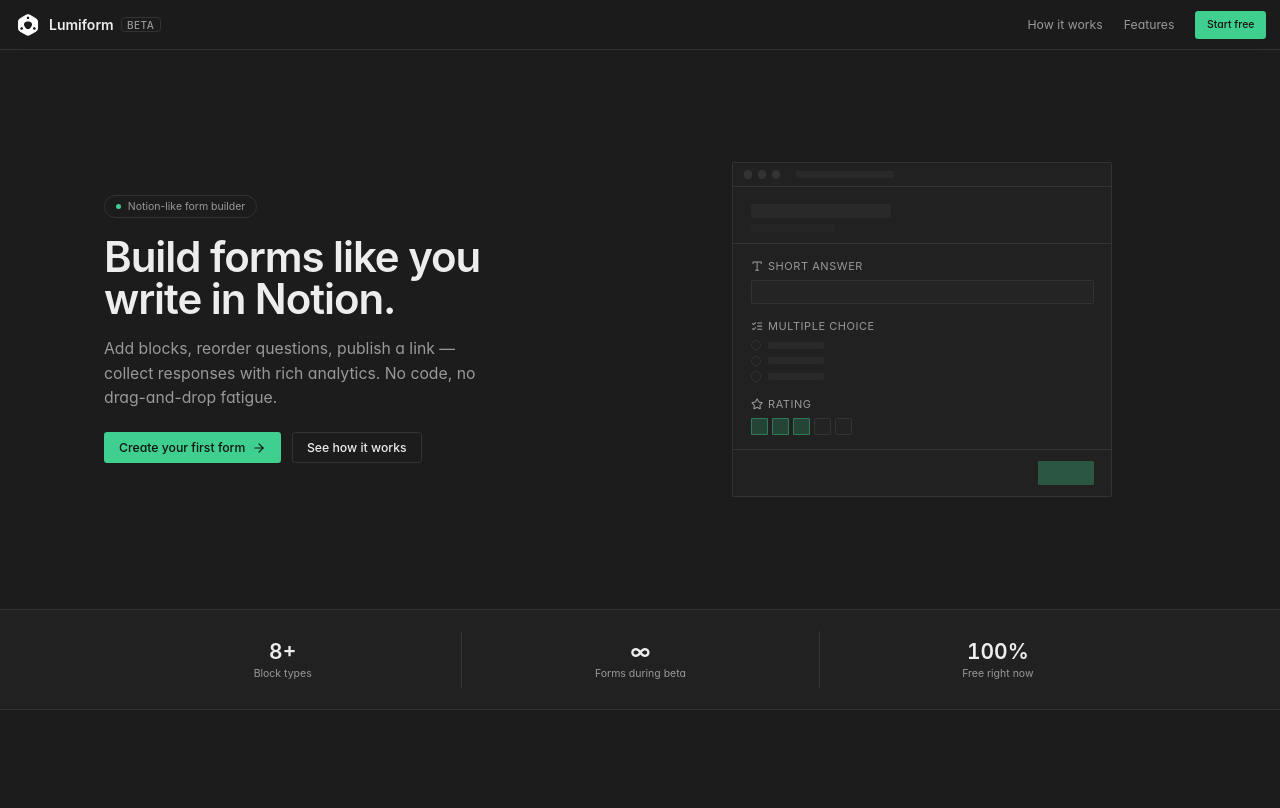
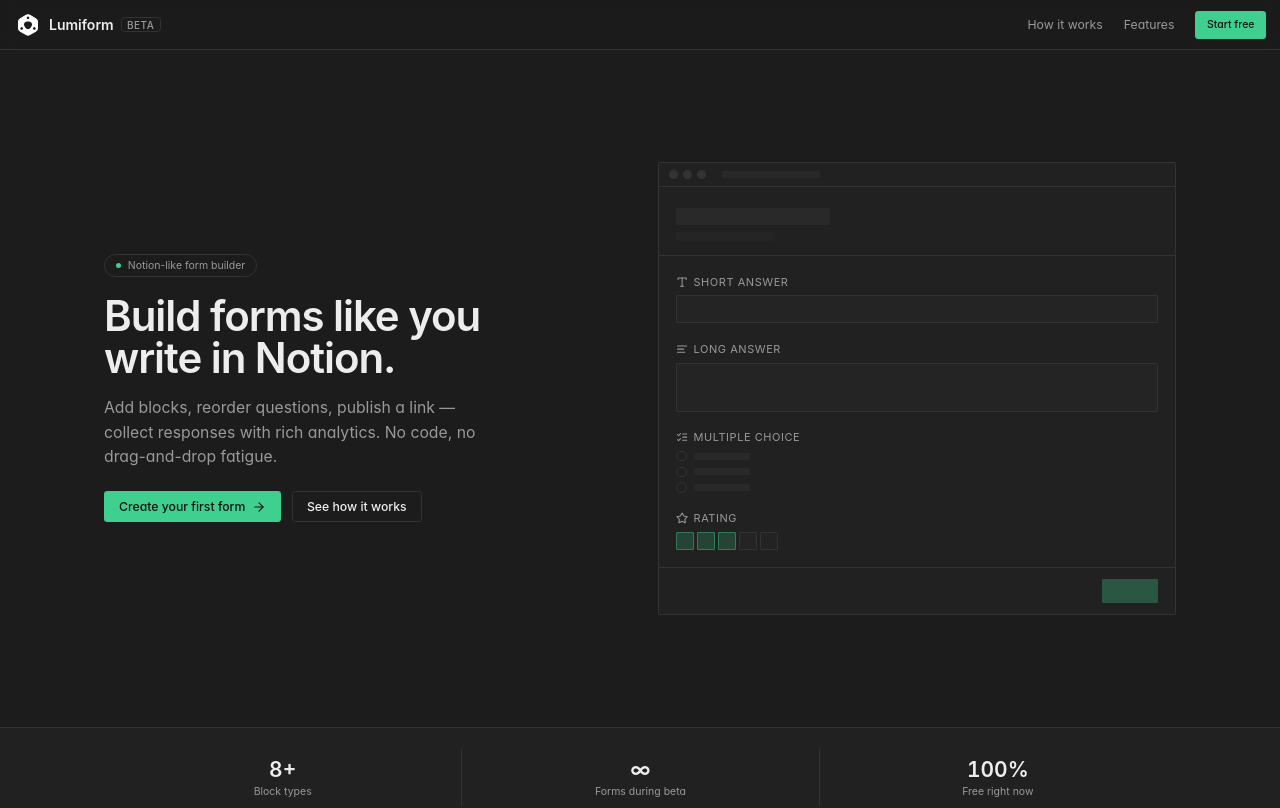
Before and after one commit to vishnumohanan404/forminit, a React (Vite) app in the folder client/: page / in a window 1280 px wide. Shown: the top 808 px of the page. Built offline with nearby package versions, Linux system fonts and the light colour scheme; no server answers.

Commit message:
feat: enlarge hero mockup card on landing page
Remove max-width cap so the form template fills the right column,
reduce column gap, and add a Long Answer block to fill the extra height.

Co-Authored-By: Claude Sonnet 4.6 <noreply@anthropic.com>

```diff
--- a/client/src/pages/Landing.tsx
+++ b/client/src/pages/Landing.tsx
@@ -60,7 +60,7 @@ const Landing = () => {
       </header>
 
       {/* ── Hero ─────────────────────────────────────────────────── */}
-      <section className="container mx-auto grid max-w-[1100px] px-4 py-20 md:grid-cols-2 md:gap-16 md:py-32">
+      <section className="container mx-auto grid max-w-[1100px] px-4 py-20 md:grid-cols-2 md:gap-10 md:py-32">
         <div className="flex flex-col justify-center gap-5 hero-fade-in">
           <div className="inline-flex items-center gap-2 w-fit rounded-full border border-border px-3 py-1 text-xs text-muted-foreground">
             <span className="h-1.5 w-1.5 rounded-full bg-primary" />
@@ -90,7 +90,7 @@ const Landing = () => {
 
         {/* Editor mockup */}
         <div className="hidden md:flex items-center justify-center">
-          <div className="border border-border bg-card rounded-sm w-full max-w-[380px] overflow-hidden">
+          <div className="border border-border bg-card rounded-sm w-full overflow-hidden">
             {/* Mockup toolbar */}
             <div className="border-b border-border px-3 py-2 flex items-center gap-1.5">
               <div className="h-2.5 w-2.5 rounded-full bg-border" />
@@ -99,16 +99,21 @@ const Landing = () => {
               <div className="ml-3 h-2 w-28 bg-muted rounded-sm" />
             </div>
             {/* Mockup form title */}
-            <div className="px-5 pt-5 pb-3 border-b border-border">
-              <div className="h-4 w-40 bg-muted rounded-sm mb-1.5" />
-              <div className="h-2.5 w-24 bg-muted/60 rounded-sm" />
+            <div className="px-5 pt-6 pb-4 border-b border-border">
+              <div className="h-5 w-44 bg-muted rounded-sm mb-2" />
+              <div className="h-2.5 w-28 bg-muted/60 rounded-sm" />
             </div>
             {/* Mockup blocks */}
-            <div className="px-5 py-4 space-y-4">
+            <div className="px-5 py-5 space-y-5">
               <MockBlock
                 icon={<Type className="h-3.5 w-3.5" />}
                 label="Short Answer"
-                inputHeight="h-7"
+                inputHeight="h-8"
+              />
+              <MockBlock
+                icon={<AlignLeft className="h-3.5 w-3.5" />}
+                label="Long Answer"
+                inputHeight="h-14"
               />
               <MockBlock
                 icon={<ListChecks className="h-3.5 w-3.5" />}
```
